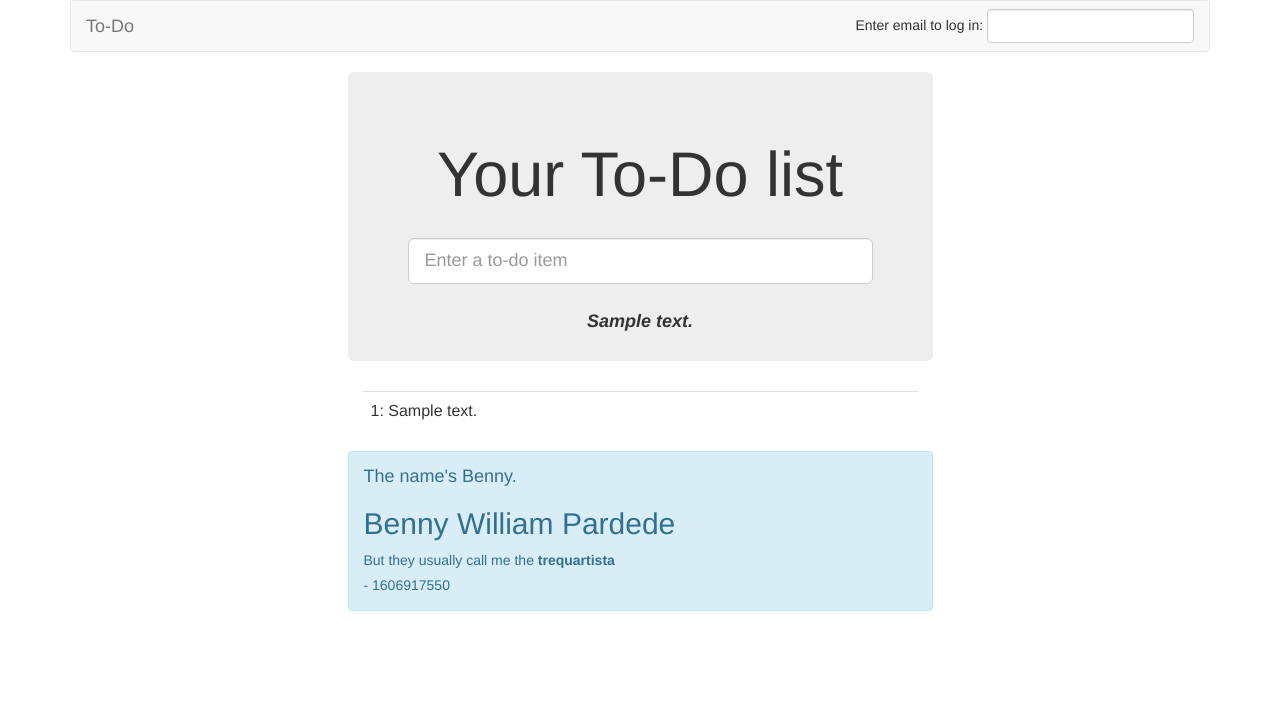
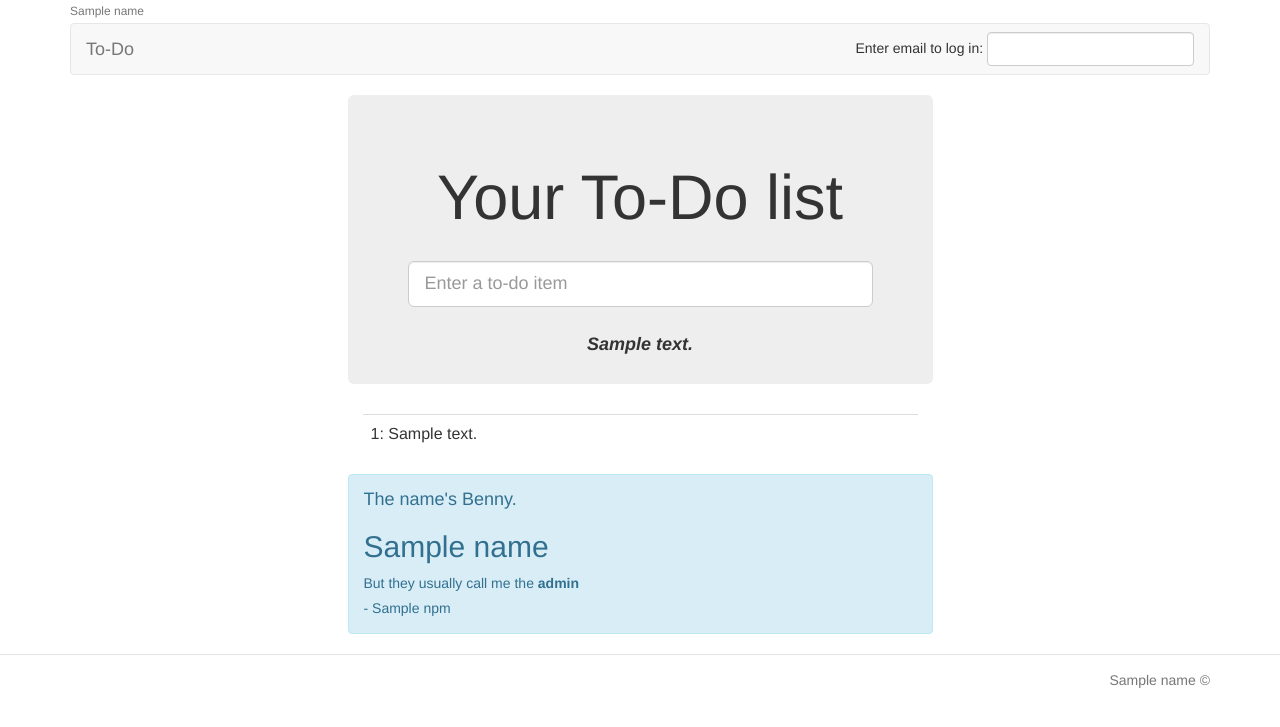
Before and after one commit to bendknee/SQA_Lab, a Django app: template lists/templates/home.html in a window 1280 px wide. Shown: the top 727 px of the page. Run offline with Django 3.2, Linux system fonts and the light colour scheme; tables that the repository leaves empty hold one stand-in row (values such as "Sample post"); the template is opened without the code that fills it: values that come from a table or form of the project are taken from there, most other values are stand-ins (such as "Sample title", 1, 10 or a date in 2020); some libraries are stand-ins or nearby versions.

Commit message:
[GREEN] Implemented new header footer on homepage

```diff
--- a/lists/templates/home.html
+++ b/lists/templates/home.html
@@ -9,6 +9,11 @@
   </head>
 
   <body>
+    <header class="dropdown-header">
+        <div class="container">
+            <span class="text-center">{{ name }}</span>
+        </div>
+    </header>
     <div class="container">
 
       <nav class="navbar navbar-default" role="navigation">
@@ -77,12 +82,17 @@
       <div class="row">
           <div class="col-md-6 col-md-offset-3 alert alert-info">
               <h4>The name's Benny.</h4>
-              <h2 id="name">Benny William Pardede</h2>
-              <p id="alias">But they usually call me the <strong>trequartista</strong></p>
-              <p id="npm">- 1606917550</p>
+              <h2 id="name">{{ name }}</h2>
+              <p id="alias">But they usually call me the <strong>{{ role }}</strong></p>
+              <p id="npm">- {{ npm }}</p>
           </div>
       </div>
 
     </div>
+    <footer class="modal-footer">
+        <div class="container">
+            <span class="text-muted">{{ name }} &copy;</span>
+        </div>
+    </footer>
   </body>
 </html>
```
Also changed, not shown: lists/views.py (+10 -5 lines).
